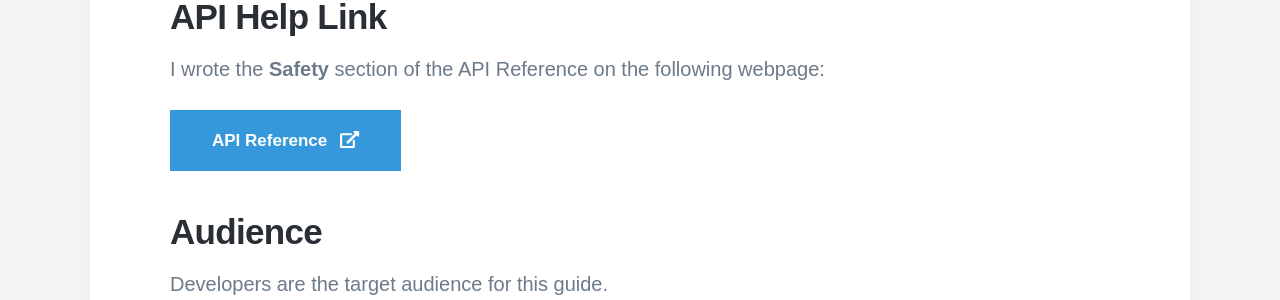
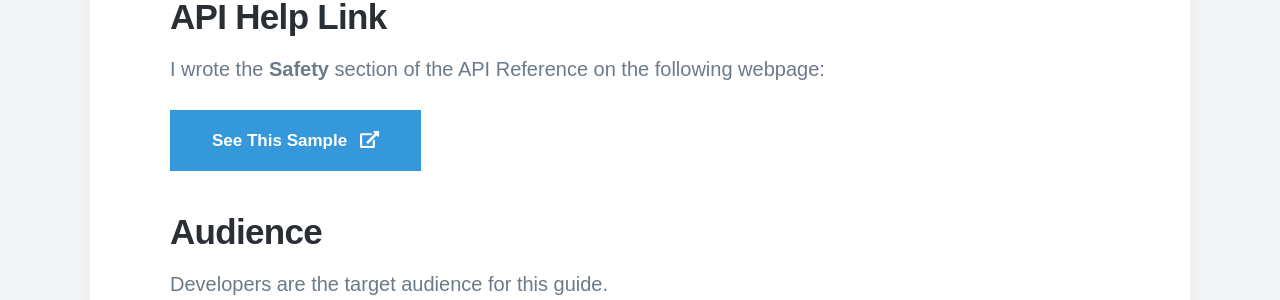
Before and after one commit to emilyrushton/emilyrushton.github.io, a Jekyll site: the page built from _posts/2021-12-12-api-documentation.md, in a window 1280 px wide. Shown: the part 796-1096 px from the top of the page. Built offline with Jekyll 4.4.1, drawn with Linux system fonts in a browser that asks for light colours; nearby versions of some CDN libraries; some web fonts are replaced.

Commit message:
Update 2021-12-12-api-documentation.md

```diff
--- a/_posts/2021-12-12-api-documentation.md
+++ b/_posts/2021-12-12-api-documentation.md
@@ -13,7 +13,7 @@ This writing sample is an <em>API Reference</em> guide for API integrations of t
 
 I wrote the **Safety** section of the API Reference on the following webpage:
 
-<a href="https://developer.veevavault.com/api/22.1/#safety" target="_blank" class="button button--large">API Reference <i class="fas fa-external-link-alt"></i></a>
+<a href="https://developer.veevavault.com/api/22.1/#safety" target="_blank" class="button button--large">See This Sample <i class="fas fa-external-link-alt"></i></a>
 
 ## Audience
 
```
